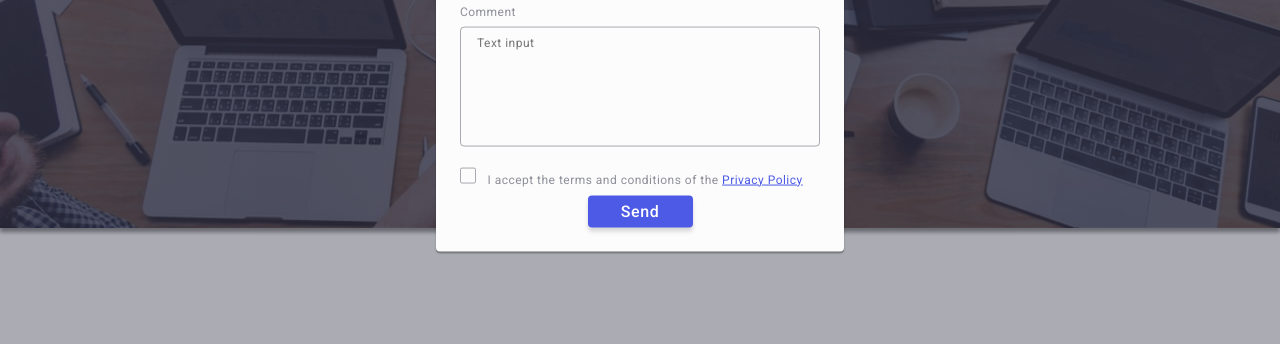
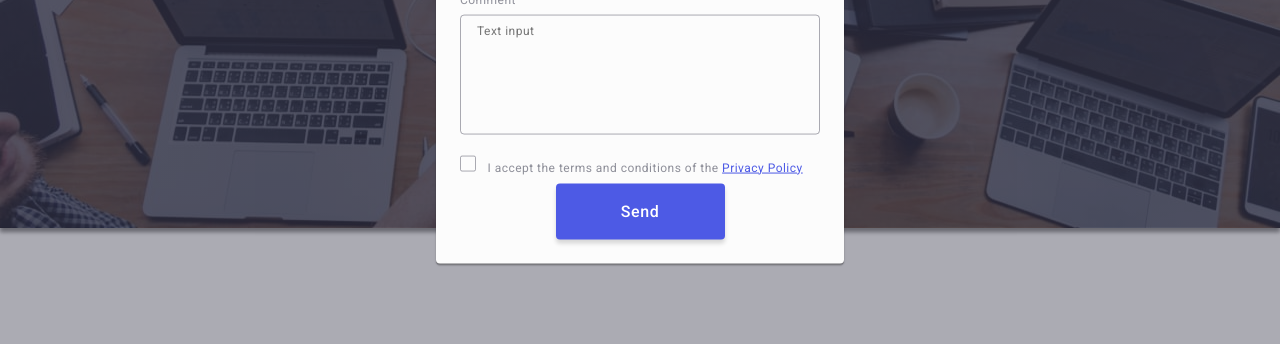
Before and after one commit to Liubov-iam/goit-markup-hw-05, a plain HTML site: page index.html in a window 1280 px wide. Shown: the part 445-789 px from the top of the page. Drawn offline with nearby package versions, Linux system fonts and the light colour scheme.

Commit message:
додано стилі 5 ДЗ

```diff
--- a/css/styles.css
+++ b/css/styles.css
@@ -886,7 +886,7 @@ cursor: pointer;
         display: flex;
         align-items: center;
         justify-content: center;
-        background-color 250ms cubic-bezier(0.4, 0, 0.2, 1),
+        transition: background-color 250ms cubic-bezier(0.4, 0, 0.2, 1),
                 border 250ms cubic-bezier(0.4, 0, 0.2, 1);
 
 }
@@ -1071,7 +1071,7 @@ cursor: pointer;
      }
 
      .form-btn {
-                display: flex;
+                display: block;
                 align-items: center;
                 justify-content: center;
                 padding: 16px 32px;
@@ -1083,15 +1083,16 @@ cursor: pointer;
                 border-radius: 4px;
                 border: none;
                 box-shadow: 0px 4px 4px 0px rgba(0, 0, 0, 0.15);
-                width: 105px;
-                height: 24px;
-
+                min-width: 169px;
+                height: 56px;
+                        font-family: "Roboto", sans-serif;
                         font-size: 16px;
                         font-weight: 500;
                         line-height: 1.5;
                         letter-spacing: 0.04em;
-                        color: #FFF;
+                        color:#FFFFFF;
                         background-color: #4D5AE5;
                         text-align: center;
-
+                        cursor: pointer;
+                  transition: background-color 250ms cubic-bezier(0.4, 0, 0.2, 1);
      }
```
